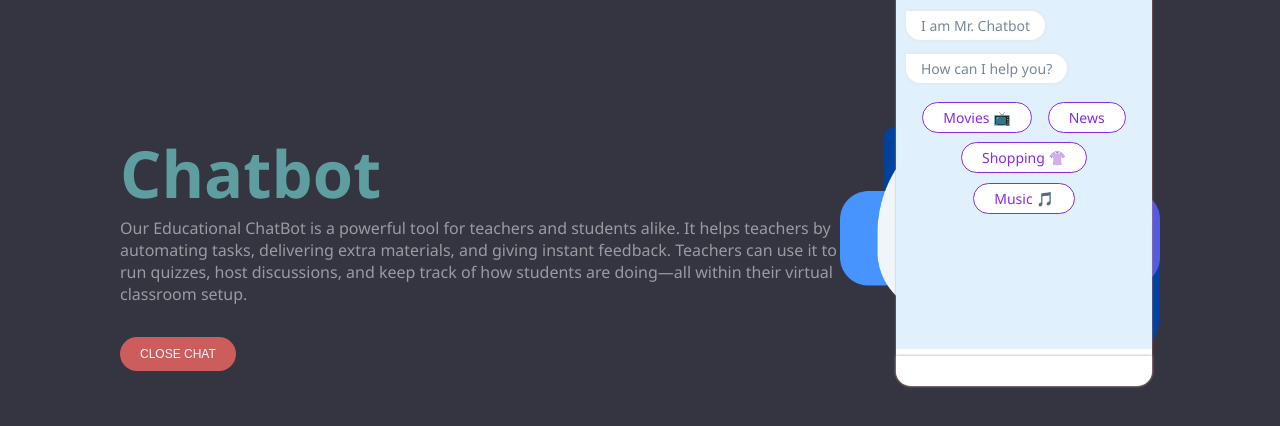
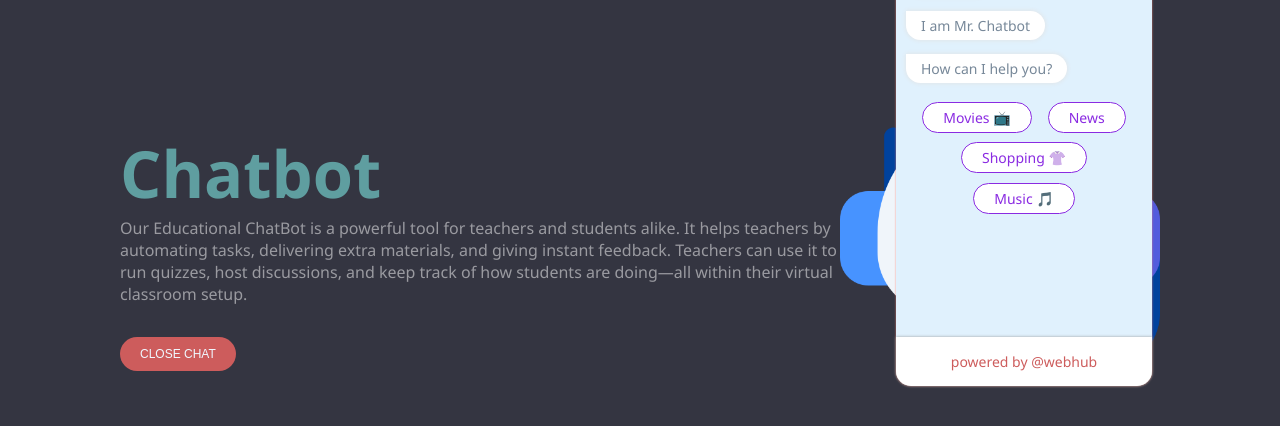
Before and after one commit to Nexy331/tawis, a plain HTML site: page index.html in a window 1280 px wide. Both pictures are taken after a click on the button "START CHAT". Shown: the part 158-584 px from the top of the page. Drawn offline with Linux system fonts and the light colour scheme.

Commit message:
Update index.html

```diff
--- a/index.html
+++ b/index.html
@@ -43,7 +43,7 @@
 
             </div>
             <div class="footer">
-                <span></span>
+                <span>powered by @webhub</span>
             </div>
         </div>
     </div>
```
